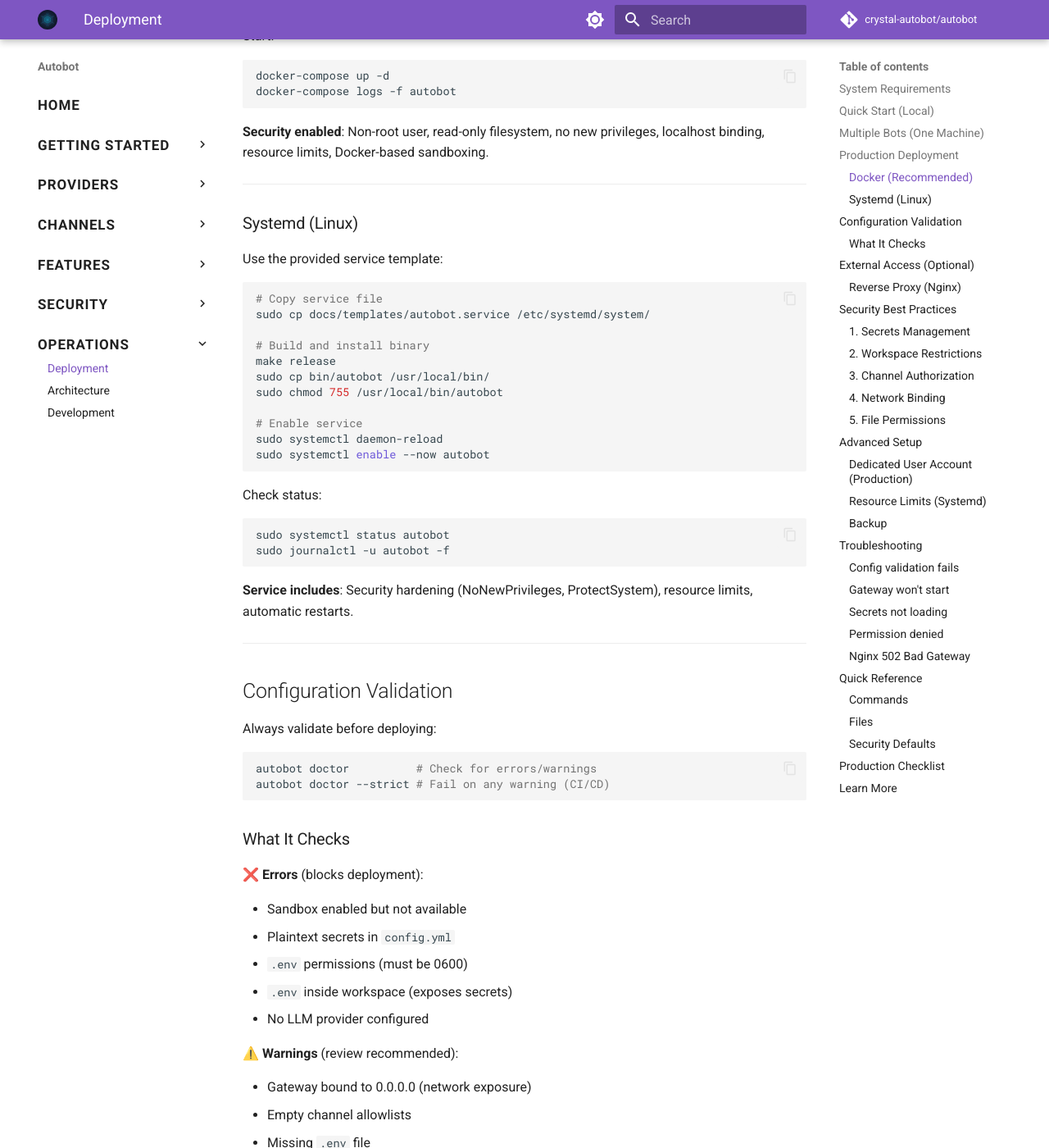
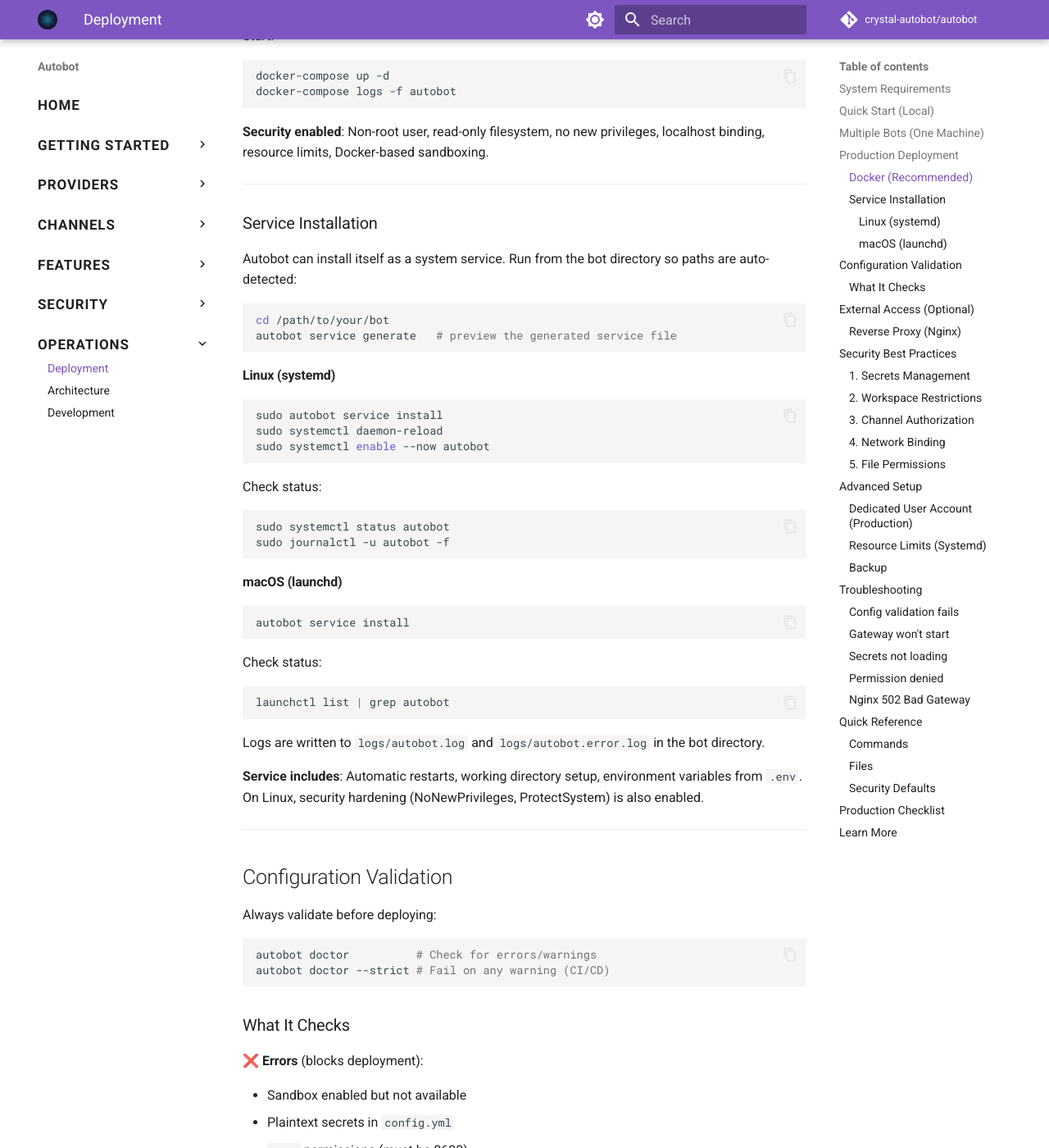
Before and after one commit to crystal-autobot/autobot, an MkDocs documentation site: the page built from docs/deployment.md, in a window 1280 px wide and 1400 px high, scrolled down 2769 px. Shown: the whole window at 82% size. Built offline with MkDocs 1.6.1 and Material for MkDocs 9.7.7, drawn with Linux system fonts in a browser that asks for light colours; comment, search, counter and statistics services are not loaded; some of the changed text lies outside the part shown.

Commit message:
fix: simplify service installation (#46)

````diff
--- a/docs/deployment.md
+++ b/docs/deployment.md
@@ -139,20 +139,19 @@ docker-compose logs -f autobot
 
 ---
 
-### Systemd (Linux)
+### Service Installation
 
-Use the provided service template:
+Autobot can install itself as a system service. Run from the bot directory so paths are auto-detected:
 
 ```bash
-# Copy service file
-sudo cp docs/templates/autobot.service /etc/systemd/system/
+cd /path/to/your/bot
+autobot service generate   # preview the generated service file
+```
 
-# Build and install binary
-make release
-sudo cp bin/autobot /usr/local/bin/
-sudo chmod 755 /usr/local/bin/autobot
+#### Linux (systemd)
 
-# Enable service
+```bash
+sudo autobot service install
 sudo systemctl daemon-reload
 sudo systemctl enable --now autobot
 ```
@@ -163,7 +162,20 @@ sudo systemctl status autobot
 sudo journalctl -u autobot -f
 ```
 
-**Service includes**: Security hardening (NoNewPrivileges, ProtectSystem), resource limits, automatic restarts.
+#### macOS (launchd)
+
+```bash
+autobot service install
+```
+
+Check status:
+```bash
+launchctl list | grep autobot
+```
+
+Logs are written to `logs/autobot.log` and `logs/autobot.error.log` in the bot directory.
+
+**Service includes**: Automatic restarts, working directory setup, environment variables from `.env`. On Linux, security hardening (NoNewPrivileges, ProtectSystem) is also enabled.
 
 ---
 
@@ -303,16 +315,17 @@ sudo chown autobot:staff /var/lib/autobot
 
 ### Resource Limits (Systemd)
 
-Add to `autobot.service`:
+Optionally add resource limits to `/etc/systemd/system/autobot.service` under `[Service]`:
 
 ```ini
-[Service]
 CPUQuota=200%      # Max 2 cores
 MemoryMax=2G       # Hard limit
 MemoryHigh=1.5G    # Soft limit
 LimitNOFILE=65536  # File descriptors
 TasksMax=512       # Max processes
 ```
+
+After editing, reload: `sudo systemctl daemon-reload && sudo systemctl restart autobot`
 
 ### Backup
 
@@ -388,6 +401,8 @@ autobot doctor                   # Validate config
 autobot doctor --strict          # Strict validation
 autobot gateway                  # Start gateway
 autobot gateway --port 8080      # Custom port
+autobot service generate         # Preview service file
+autobot service install          # Install as system service
 ```
 
 ### Files
````
Also changed, not shown: 7 other files.
